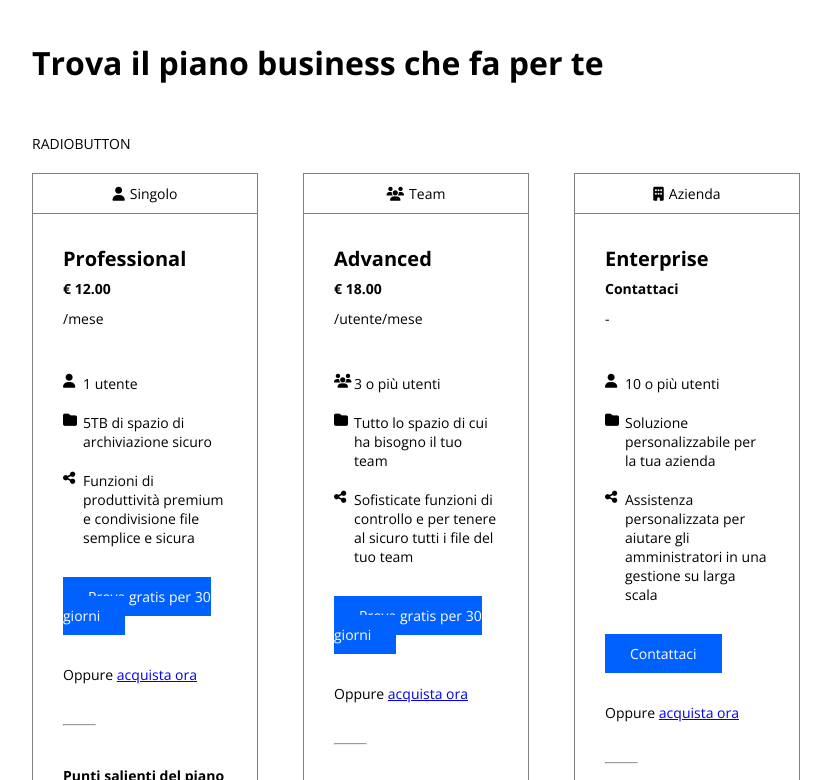
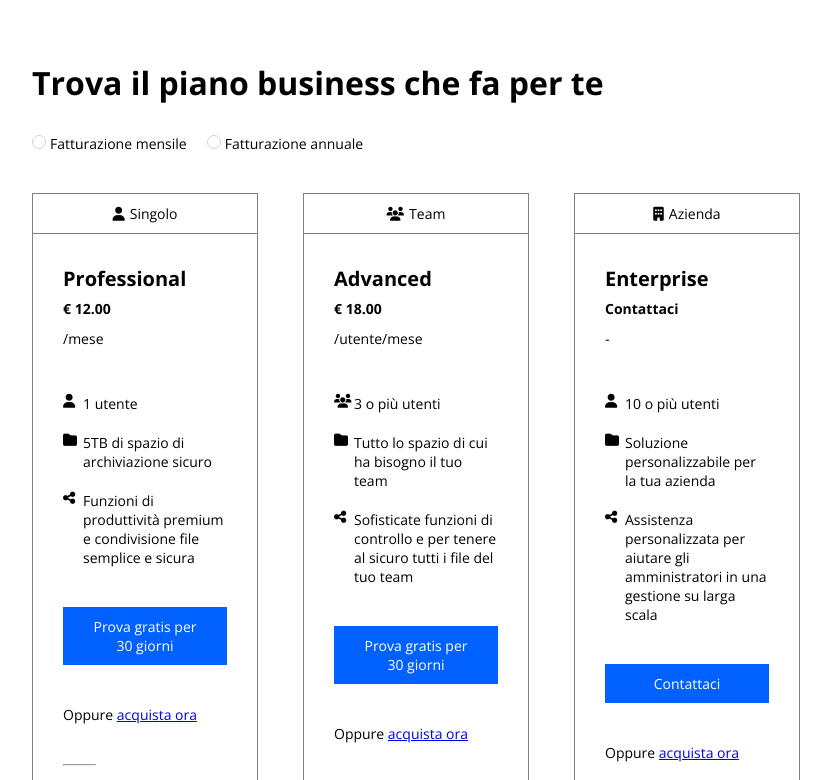
Before and after one commit to andrea-prina/htmlcss-dropbox, a plain HTML site: page index.html in a window 1280 px wide. Shown: the part 840-1620 px from the top of the page, without its empty margins (224-1055 px from the left). Drawn offline with nearby package versions, Linux system fonts and the light colour scheme.

Commit message:
Completata sezione prezzi e partner

```diff
--- a/css/style.css
+++ b/css/style.css
@@ -164,6 +164,7 @@ ul {
     padding: 10px 25px;
     text-align: center;
     text-decoration: none;
+    display: inline-block;
 }
 
 .nav-btn {
@@ -183,6 +184,7 @@ ul {
 .btn-style3 {
     background-color: #fff;
 }
+
 
 
 
@@ -289,6 +291,25 @@ section {
 
 
 /* PRICING */
+
+.radio {
+    margin-right: 20px;
+    margin-bottom: 40px;
+}
+
+.radiob {
+    display: inline-block;
+    width: 14px;
+    height: 14px;
+    border: 1px solid lightgray;
+    border-radius: 50%;
+    margin-right: 4px;
+}
+
+.radiob:hover {
+    border: 4px solid #0061FF;
+}
+
 
 /* TODO Gestire con custom property? */
 #pricing .card, #pricing .horizontal-card {
--- a/index.html
+++ b/index.html
@@ -60,7 +60,14 @@
 
             <div class="container-small">
                 <h2>Trova il piano business che fa per te</h2>
-                <p>RADIOBUTTON</p>
+                <div class="w-100 flex-div">
+                    <div class="radio">
+                        <span class="radiob"></span>Fatturazione mensile
+                    </div>
+                    <div class="radio">
+                        <span class="radiob"></span>Fatturazione annuale
+                    </div>
+                </div>
                 <div class="w-100 flex-div wrap-between">
 
                     <!-- PROFESSIONAL | SINGOLO -->
@@ -81,7 +88,7 @@
                                     <span><i class="fa-solid fa-share-nodes float-ico"></i><li>Funzioni di produttività premium e condivisione file semplice e sicura</li>
                                 </ul>
                             </div>
-                            <div><a href="#" class="btn btn-style1">Prova gratis per 30 giorni</a></div>
+                            <div><a href="#" class="btn btn-style1 w-100">Prova gratis per 30 giorni</a></div>
                             <div>Oppure <a href="#">acquista ora</a></div>
                             <hr class="w-20">
                             <div class="card-highlights">
@@ -112,7 +119,7 @@
                                     <span><i class="fa-solid fa-share-nodes float-ico"></i><li>Sofisticate funzioni di controllo e per tenere al sicuro tutti i file del tuo team</li>
                                 </ul>
                             </div>
-                            <div><a href="#" class="btn btn-style1">Prova gratis per 30 giorni</a></div>
+                            <div><a href="#" class="btn btn-style1 w-100">Prova gratis per 30 giorni</a></div>
                             <div>Oppure <a href="#">acquista ora</a></div>
                             <hr class="w-20">
                             <div class="card-highlights">
@@ -136,7 +143,6 @@
                         <div class="card-body">
                             <div class="card-info">
                                 <h3>Enterprise</h3>
-                                <!-- TODO Sistemare dimensioni bottone -->
                                 <div><strong>Contattaci</strong></div>
                                 <div>-</div>
                             </div>
@@ -147,7 +153,7 @@
                                     <span><i class="fa-solid fa-share-nodes float-ico"></i><li>Assistenza personalizzata per aiutare gli amministratori in una gestione su larga scala</li>
                                 </ul>
                             </div>
-                            <div><a href="#" class="btn btn-style1">Contattaci</a></div>
+                            <div class="w-100 price-btn"><a href="#" class="btn btn-style1 w-100">Contattaci</a></div>
                             <div>Oppure <a href="#">acquista ora</a></div>
                             <hr class="w-20">
                             <div class="card-highlights">
@@ -169,7 +175,7 @@
                         <div class="w-75">
                             <h3>Enterprise</h3>
                             <h4>Contatta l'ufficio vendite per i prezzi</h4>
-                            <p>Lorem ipsum dolor sit amet consectetur adipisicing elit. Obcaecati accusamus tempore maxime reprehenderit eum id perferendis minima dolorem excepturi perspiciatis voluptatem, explicabo unde, ipsum aspernatur iure quas eveniet temporibus neque!</p>
+                            <p>Soluzioni personalizzate e supporto su misura per aiutare i professionisti IT nella gestione su qualsiasi scala.</p>
                         </div>
                         <div class="w-25">
                             <div class="btn btn-style1">Contatta l'ufficio vendite</div>
```
